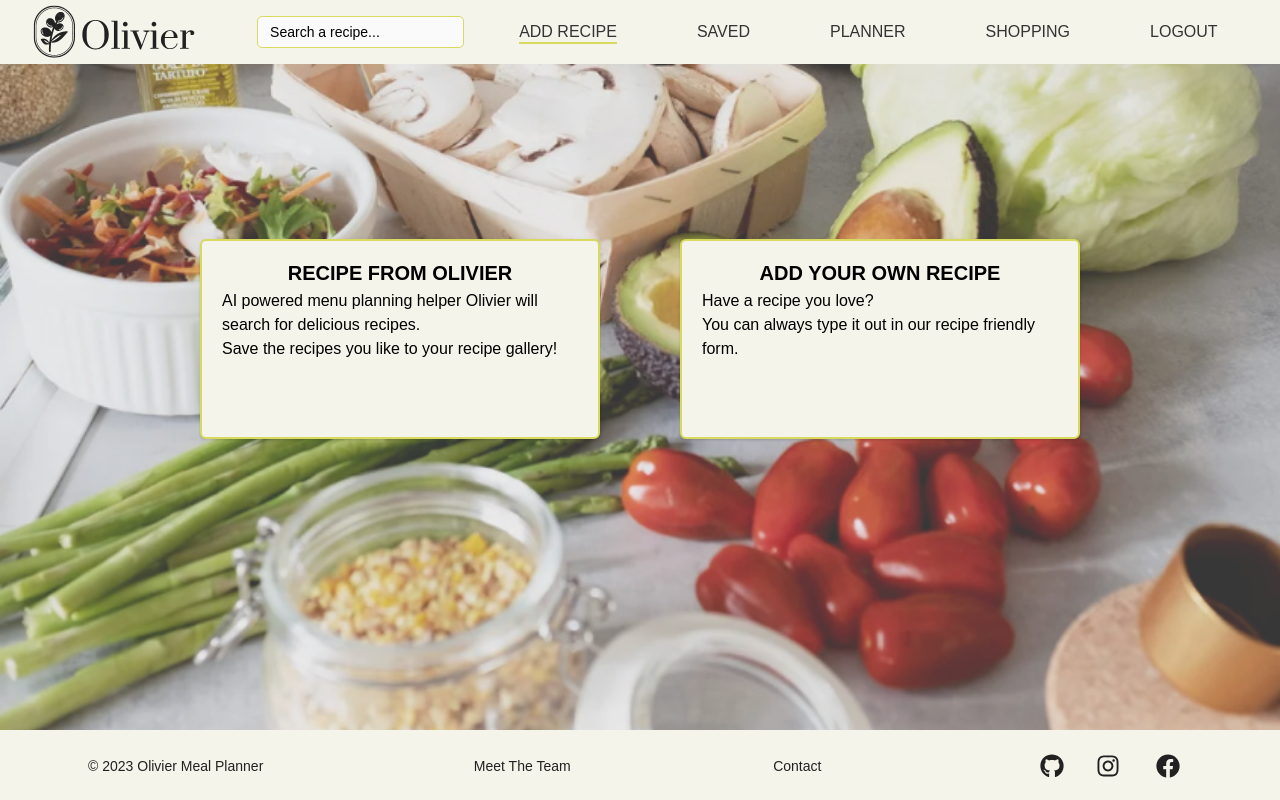
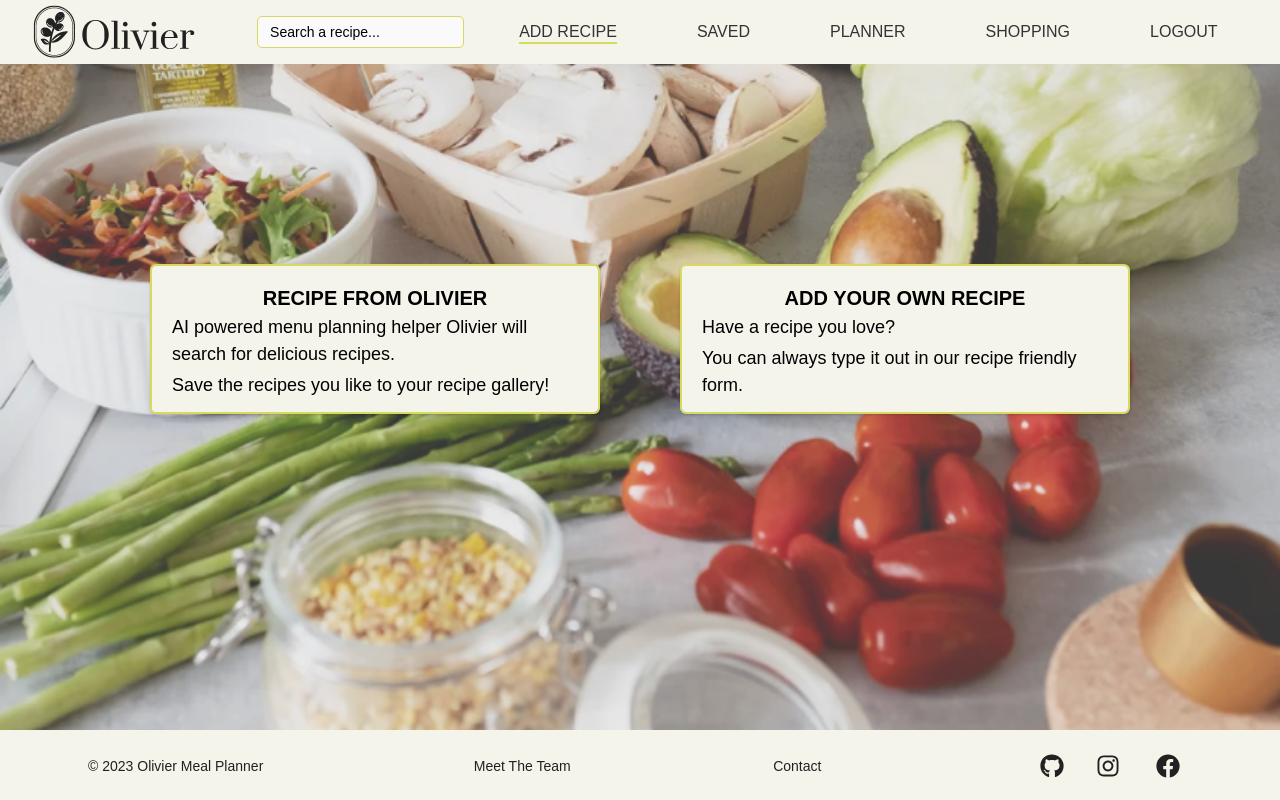
Before and after one commit to Code-the-Dream-School/dd-prac-team1-front, a React (Create React App) app: page /search-choice in a window 1280 px wide. Built offline with nearby package versions, Linux system fonts and the light colour scheme.

Commit message:
fixing card size

```diff
--- a/src/components/Search/SearchChoice.tsx
+++ b/src/components/Search/SearchChoice.tsx
@@ -25,7 +25,7 @@ const SearchChoice = () => {
       justifyContent="center"
       alignItems="center"
       h="calc(100vh - 250px)"
-      gap="20"
+      gap={{ base: "10", lg: "20" }}
       direction={{ base: "column", md: "row" }}>
       <Flex
         backgroundImage={backgroundImageUrl}
@@ -40,36 +40,48 @@ const SearchChoice = () => {
       />
       <Card
         cursor="pointer"
+        overflow="auto"
         onClick={navigateToAISearch}
-        w={{ base: "75%", md: "300px", lg: "400px" }}
-        h={{ base: "150px", md: "200px" }}>
+        w={{ base: "75%", md: "350px", lg: "450px" }}
+        h={{ base: "150px", md: "200px", lg: "150px" }}>
         <CardHeader>
           <Center>
-            <Heading size="md">RECIPE FROM OLIVIER</Heading>
+            <Heading size={{ base: "sm", md: "md" }}>
+              RECIPE FROM OLIVIER
+            </Heading>
           </Center>
         </CardHeader>
         <CardBody>
-          <Text>
+          <Text fontSize={{ base: "16", md: "18" }} pb="1">
             AI powered menu planning helper Olivier will search for delicious
             recipes.
           </Text>
-          <Text>Save the recipes you like to your recipe gallery!</Text>
+          <Text fontSize={{ base: "16", md: "18" }} pb="1">
+            Save the recipes you like to your recipe gallery!
+          </Text>
         </CardBody>
       </Card>
 
       <Card
         cursor="pointer"
+        overflow="auto"
         onClick={navigateToOwnRecipe}
-        w={{ base: "75%", md: "300px", lg: "400px" }}
-        h={{ base: "150px", md: "200px" }}>
+        w={{ base: "75%", md: "325px", lg: "450px" }}
+        h={{ base: "150px", md: "200px", lg: "150px" }}>
         <CardHeader>
           <Center>
-            <Heading size="md">ADD YOUR OWN RECIPE </Heading>
+            <Heading size={{ base: "sm", md: "md" }}>
+              ADD YOUR OWN RECIPE{" "}
+            </Heading>
           </Center>
         </CardHeader>
         <CardBody>
-          <Text>Have a recipe you love?</Text>
-          <Text>You can always type it out in our recipe friendly form.</Text>
+          <Text fontSize={{ base: "16", md: "18" }} pb="1">
+            Have a recipe you love?
+          </Text>
+          <Text fontSize={{ base: "16", md: "18" }} pb="1">
+            You can always type it out in our recipe friendly form.
+          </Text>
         </CardBody>
       </Card>
       {/* if we will add this part we need to fix rendering (change sizes of cards), gaps between them and margins
```
